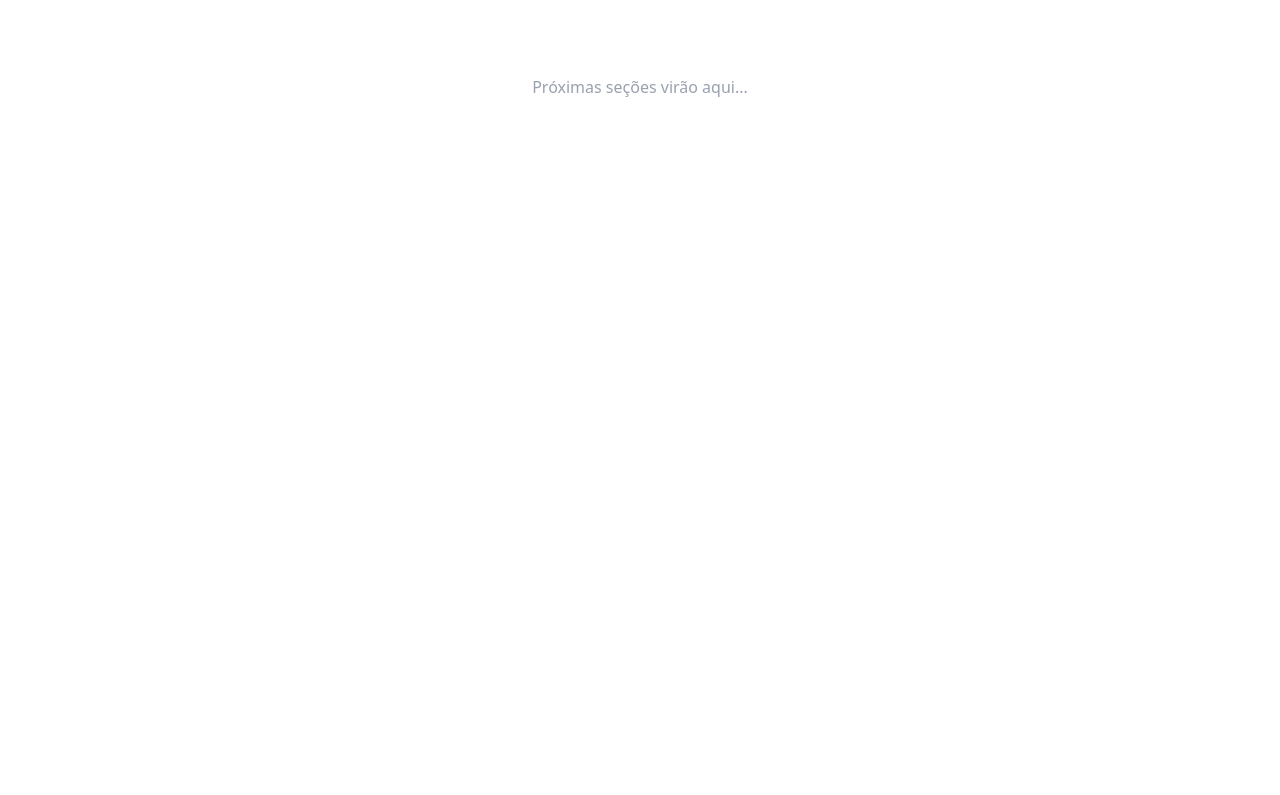
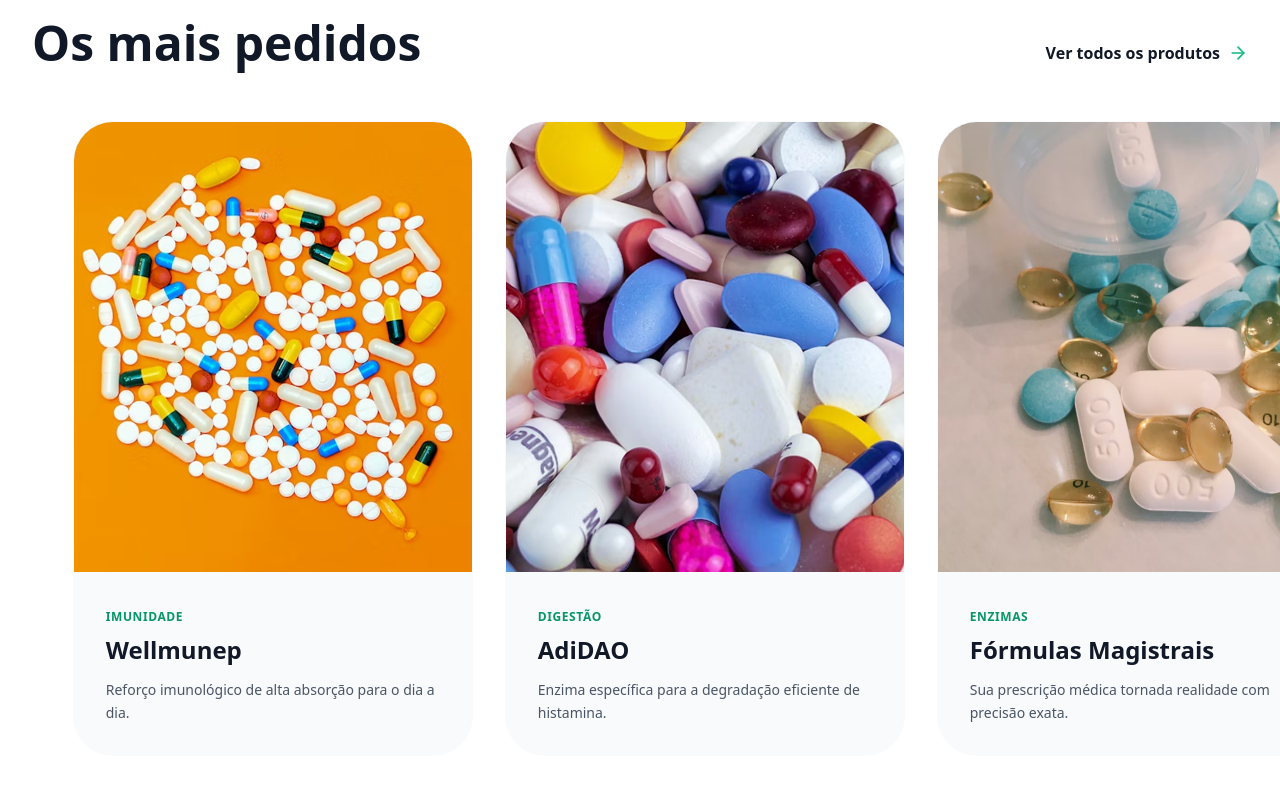
Before and after one commit to Rafael19722/desafio-frontend-singular, a Next.js app: page / in a window 1280 px wide. Shown: the part 2245-3040 px from the top of the page. Before the commit the page ends 2532 px from the top, so only its background shows below. Built offline with nearby package versions, Linux system fonts and the light colour scheme.

Commit message:
feat: implements products section with horizontal scrolling list

```diff
--- a/app/globals.css
+++ b/app/globals.css
@@ -29,3 +29,11 @@
   font-family: var(--font-heading);
   font-weight: 700;
 }
+
+.hide-scrollbar::-webkit-scrollbar {
+  display: none;
+}
+.hide-scrollbar {
+  -ms-overflow-style: none;
+  scrollbar-width: none;
+}
--- a/app/page.tsx
+++ b/app/page.tsx
@@ -3,6 +3,7 @@
 import { Hero } from "@/components/sections/Hero";
 import { About } from "@/components/sections/About";
 import { Process } from "@/components/sections/Process";
+import { Products } from "@/components/sections/Products";
 
 export default function Home() {
   return (
@@ -10,6 +11,7 @@
       <Hero />
       <About />
       <Process />
+      <Products />
 
       <div className="h-[50vh] bg-white flex items-center justify-center">
         <p className="text-gray-400">Próximas seções virão aqui...</p>
--- /dev/null
+++ b/components/sections/Products.tsx
@@ -0,0 +1,90 @@
+import Image from "next/image";
+import { ArrowRight } from "lucide-react";
+
+const PRODUCT_LIST = [
+    {
+        id: 1,
+        image: "/images/medicine-1.png",
+        category: "Imunidade",
+        name: "Wellmunep",
+        description: "Reforço imunológico de alta absorção para o dia a dia.",
+    },
+    {
+        id: 2,
+        image: "/images/medicine-2.png",
+        category: "Digestão",
+        name: "AdiDAO",
+        description: "Enzima específica para a degradação eficiente de histamina."
+    },
+    {
+        id: 3,
+        image: "/images/medicine-3.png",
+        category: "Enzimas",
+        name: "Fórmulas Magistrais",
+        description: "Sua prescrição médica tornada realidade com precisão exata.",
+    },
+    {
+        id: 4,
+        image: "/images/medicine-2.png",
+        category: "Personalizado",
+        name: "Suplementos Esportivos",
+        description: "Otimização do rendimento físico personalizada.",
+    },
+];
+
+export function Products() {
+    return (
+        <section className="bg-white py-24 w-full flex-col gap-12 overflow-hidden">
+
+            <div className="w-full max-w-[1280px] mx-auto mb-[48px] px-8 flex flex-col md:flex-row items-end justify-between gap-8">
+
+                <div className="flex flex-col gap-2.5">
+                    <span className="font-bold text-sm tracking-[0.1em] text-primary uppercase">
+                        Produtos
+                    </span>
+                    <h2 className="font-heading font-bold text-4xl md:text-5xl text-dark leading-tight">
+                        Os mais pedidos
+                    </h2>
+                </div>
+
+                <button className="group flex items-center gap-2 text-dark hover:text-primary transition-colors pb-2">
+                    <span className="font-semibold text-base">Ver todos os produtos</span>
+                    <ArrowRight size={20} className="text-primary transition-transform group-hover:translate-x-1" />
+                </button>
+
+            </div>
+
+            <div className="w-full overflow-x-auto pb-8 hide-scrollbar">
+
+                <div className="flex gap-8 w-max px-8 md:px-[72.75px]">
+                    {PRODUCT_LIST.map((product) => (
+                        <div
+                            key={product.id}
+                            className="w-[320px] md:w-[400px] h-[635px] shrink-0 rounded-[40px] overflow-hidden bg-gray-50 hover:shadow-xl transition-shadow duration-300 group cursor-pointer border border-transparent hover:border-gray-100"
+                        >
+                            <div className="relative w-full h-[450px] bg-gray-200 overflow-hidden">
+                                <div className="absolute inset-0 flex items-center justify-center text-gray-400">
+                                    <Image src={product.image} alt="Remédios mais vendidos" fill className="object-cover" />
+                                </div>
+                            </div>
+                            <div className="h-[185px] p-8 pt-[37px] flex flex-col gap-2.5">
+
+                                <span className="font-semibold text-xs tracking-wider text-primary-dark uppercase">
+                                    {product.category}
+                                </span>
+
+                                <h3 className="font-heading font-bold text-2xl text-dark leading-tight">
+                                    {product.name}
+                                </h3>
+
+                                <p className="font-sans font-normal text-sm leading-[22.75px] text-gray-600 mt-1 line-clamp-2">
+                                    {product.description}
+                                </p>
+                            </div>
+                        </div>
+                    ))}
+                </div>
+            </div>
+        </section>
+    )
+}
```
